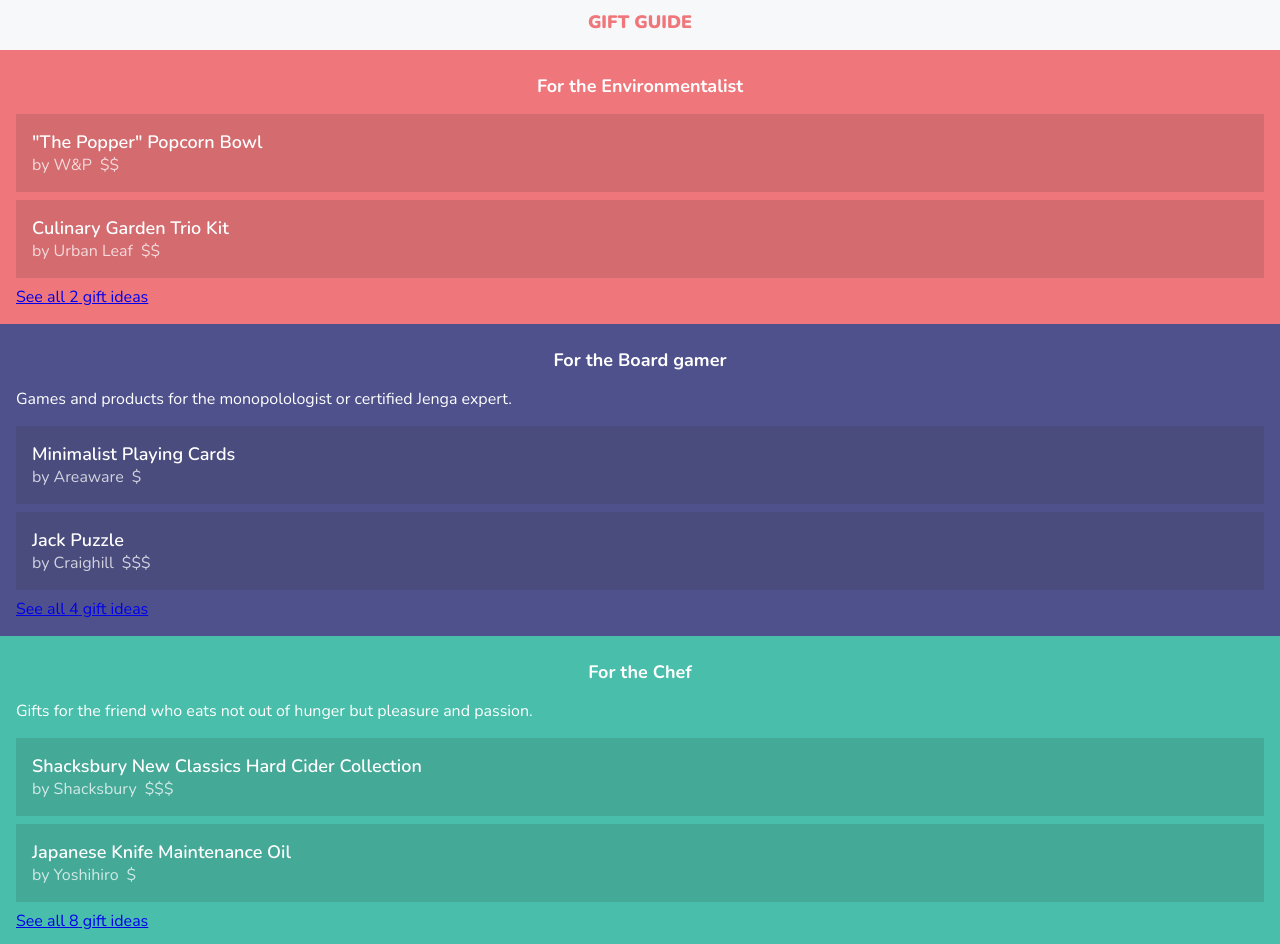
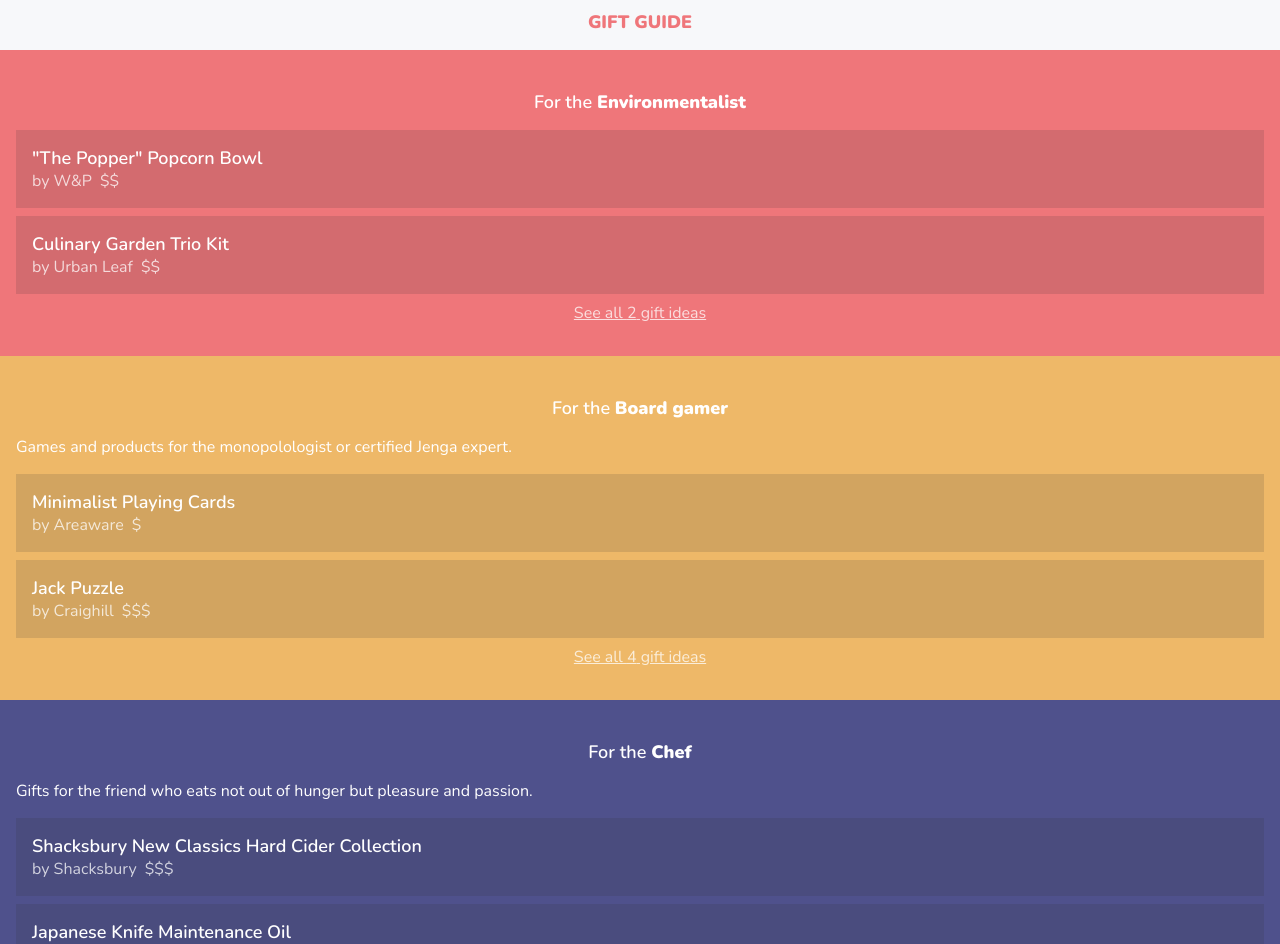
Before and after one commit to ashays/gift-bag, a React (Create React App) app: page / in a window 1280 px wide. Shown: the part 156-1100 px from the top of the page. Built offline with nearby package versions, Linux system fonts and the light colour scheme.

Commit message:
updated styles for groups and group links

```diff
--- a/src/components/Gift.css
+++ b/src/components/Gift.css
@@ -5,6 +5,7 @@
     background: rgb(51 51 51 / .15);
     color: #fff;
     padding: 16px;
+    text-align: left;
 }
 
 .gift .title {
--- a/src/components/Group.css
+++ b/src/components/Group.css
@@ -1,21 +1,26 @@
 .group {
     color: #fff;
-    padding: 16px;
+    padding: 32px 16px;
+    text-align: center;
 }
 
-  .group:nth-of-type(4n) {
+.group:nth-of-type(5n) {
     background: #456990;
 }
 
-  .group:nth-of-type(4n+1) {
+.group:nth-of-type(5n+1) {
     background: #EF767A;
 }
 
-  .group:nth-of-type(4n+2) {
+.group:nth-of-type(5n+2) {
+    background: #EEB868;
+}
+
+.group:nth-of-type(5n+3) {
     background: #4F518C;
 }
 
-  .group:nth-of-type(4n+3) {
+.group:nth-of-type(5n+4) {
     background: #49BEAA;
 }
 
@@ -23,4 +28,18 @@
     margin: 8px 0;
     text-align: center;
     font-size: 18px;
+    font-weight: 600;
 }
+
+h2 strong {
+    font-weight: 800;
+}
+
+.group p {
+    text-align: left;
+}
+
+a.ghost-btn {
+    color: inherit;
+    opacity: .75;
+}
```
Lines whose indentation alone changed are shown as unchanged.
